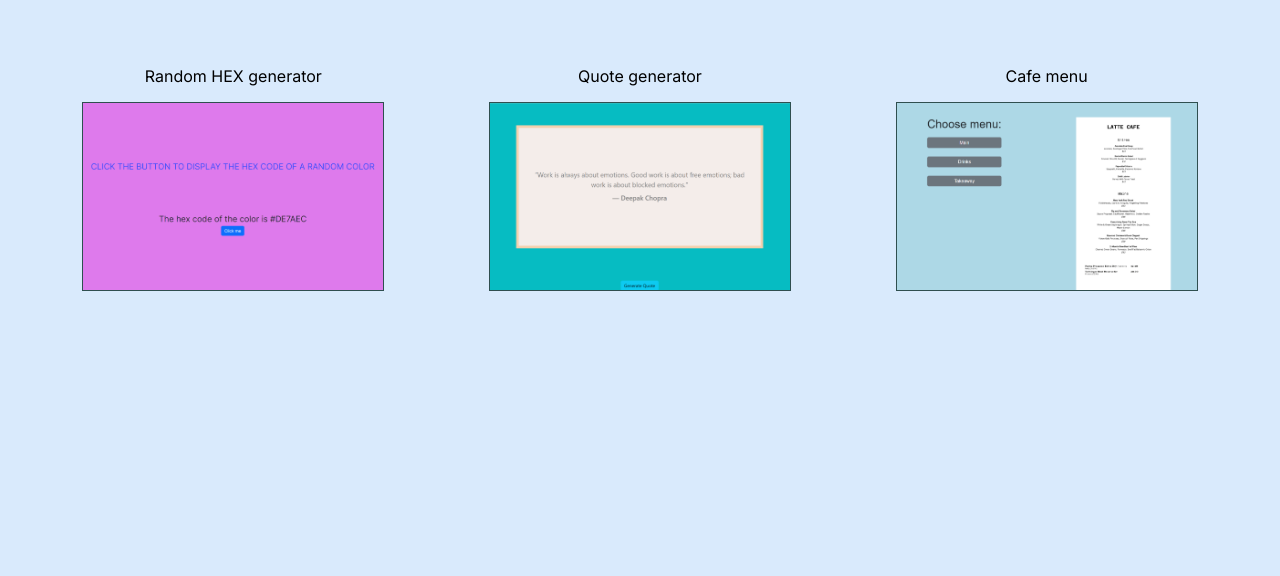
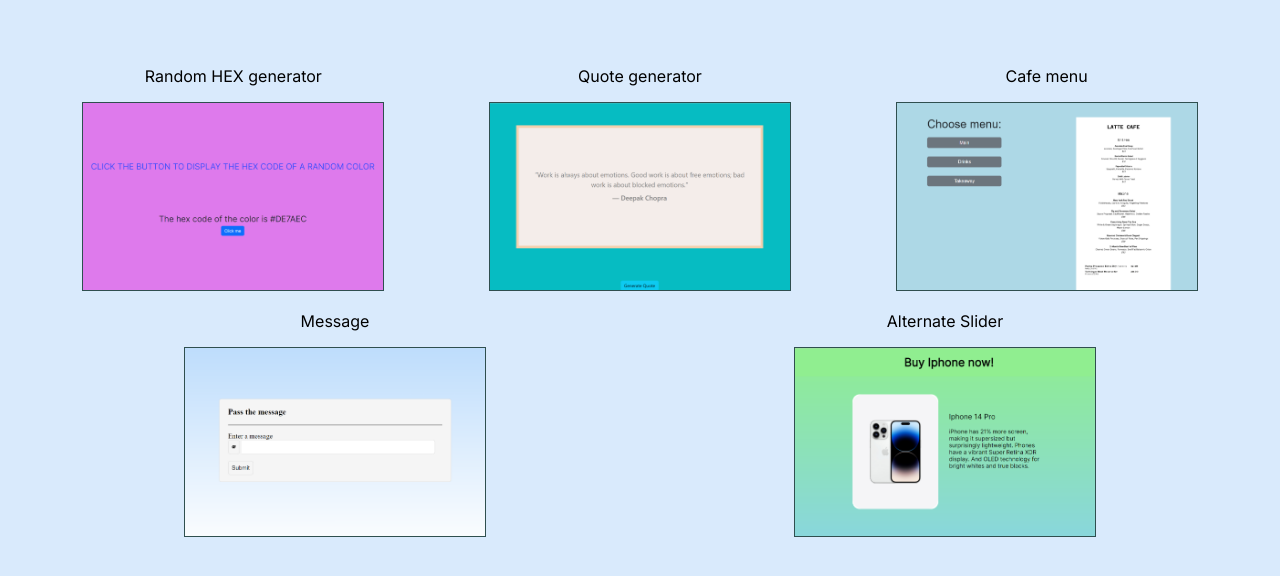
Before and after one commit to TheLuckyMiner/JavaScriptApps, a plain HTML site: page index.html in a window 1280 px wide. Shown: the part 90-666 px from the top of the page. Drawn offline with Linux system fonts and the light colour scheme.

Commit message:
Update main page

```diff
--- a/index.html
+++ b/index.html
@@ -38,6 +38,18 @@
                     <img src="MainPage/menu.png" alt="cafe menu" class="menu-img">
                 </a>
             </div>
+            <div class="menu-item">
+                <p class="menu-text">Message</p>
+                <a class="menu-link" href="Message/index.html">
+                    <img src="MainPage/message.png" alt="Message" class="menu-img">
+                </a>
+            </div>
+            <div class="menu-item">
+                <p class="menu-text">Alternate Slider</p>
+                <a class="menu-link" href="AlternateSlider/index.html">
+                    <img src="MainPage/iphone.png" alt="Alternate Slider" class="menu-img">
+                </a>
+            </div>
         </div>
     </div>
 </body>
```
Also changed, not shown: MainPage/iphone.png (added), MainPage/message.png (added).
